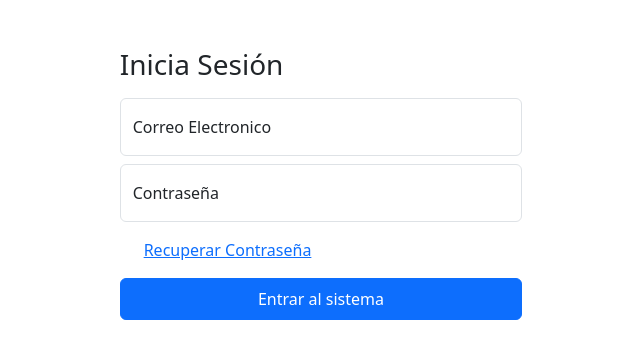
After one commit to v-devOs/Proyecto-Clase-Progra-Web, a PHP site: page /admin/login.php in a window 1280 px wide. The commit adds this page. Shown: the top 359 px of the page, without its empty margins (319-959 px from the left). Run offline with PHP 8.4, Linux system fonts and the light colour scheme; tables that the repository leaves empty or names only in its code hold one stand-in row (values such as "Sample post").

Commit message:
Version primogenea de la validacion de usuarios y roles

```diff
--- a/admin/invernadero.php
+++ b/admin/invernadero.php
@@ -2,6 +2,8 @@
 
 require_once("./invernadero.class.php");
 $app = new Invenadero;
+
+$app -> checkRol('AdministradorX');
 
 $accion = isset($_GET['accion'])
   ? $_GET['accion']
--- /dev/null
+++ b/admin/login.php
@@ -0,0 +1,35 @@
+<?php
+  require_once '../sistema.class.php';
+
+  $app = new Sistema;
+
+  $accion = isset($_GET['accion'])
+  ? $_GET['accion']
+  : null;
+
+  switch($accion){
+    case 'login':
+      $correo = $_POST['data']['correo'];
+      $contrasena = $_POST['data']['contrasena'];
+
+      if($app -> login($correo, $contrasena)){
+        echo 'Bienvenido al sistema';
+
+        echo '<pre>';
+        print_r($_SESSION);
+      }
+      else {
+        echo 'Acceso denegado';
+      }
+
+      break;
+
+    case 'logout':
+      $app -> logout();
+      break;
+
+
+    default:
+      include  'views/login/index.php';
+      break;
+  }
--- /dev/null
+++ b/admin/views/login/index.php
@@ -0,0 +1,27 @@
+<?php require('./views/header.php') ?>
+<div class="form-signin w-100 m-auto mt-5">
+
+  <dov class="row">
+    <div class="col-md-4"></div>
+    <div class="col-md-4">
+      <form method="post" action="login.php?accion=login">
+        <h1 class="h3 mb-3 fw-normal">Inicia Sesión</h1>
+        <div class="form-floating">
+          <input type="email" class="form-control" name="data[correo]" id="floatingInput" required placeholder="name@example.com">
+          <label for="floatingInput">Correo Electronico</label>
+        </div>
+        <div class="form-floating mt-2">
+          <input type="password" class="form-control" name="data[contrasena]" id="floatingPassword" required placeholder="Password">
+          <label for="floatingPassword">Contraseña</label>
+        </div>
+
+        <div class="form-check text-start my-3">
+          <a href="login.php?accion=forgot">Recuperar Contraseña</a>
+        </div>
+        <input class="btn btn-primary w-100 py-2" type="submit" value="Entrar al sistema" name="enviar"/>
+      </form>
+    </div>
+    <div class="col-md-4"></div>
+  </dov>
+</div>
+<?php require('./views/footer.php'); ?>
--- a/sistema.class.php
+++ b/sistema.class.php
@@ -1,4 +1,5 @@
 <?php
+session_start();
 require_once("config.class.php");
 class Sistema{
 
@@ -16,14 +17,23 @@ class Sistema{
     $this -> connection();
     $data=[];
     if(filter_var($correo, FILTER_VALIDATE_EMAIL)){
-        $sql= " select r.rol from usuario u
-                inner join usuario_rol ur on u.id_usuario=ur.id_usuario
-                inner join rol r on r.id_rol=ur.id_rol
-                where u.correo=:correo;";
+        $sql= " SELECT r.rol FROM usuario u
+                INNER JOIN usuario_rol ur ON u.id_usuario=ur.id_usuario
+                INNER JOIN rol r ON r.id_rol=ur.id_rol
+                WHERE u.correo=:correo;";
+
         $roles = $this->con->prepare($sql);
         $roles->bindParam(':correo',$correo,PDO::PARAM_STR);
         $roles->execute();
-        $data = $roles->fetch(PDO::FETCH_ASSOC);
+        $data = $roles->fetchAll(PDO::FETCH_ASSOC);
+
+        $roles = [];
+
+        foreach( $data as $rol ){
+          array_push($roles, $rol['rol']);
+        }
+
+        $data = $roles;
     }
     return $data;
 
@@ -32,17 +42,73 @@ class Sistema{
     $this -> connection();
     $data=[];
     if(filter_var($correo, FILTER_VALIDATE_EMAIL)){
-        $sql= " select r.rol from usuario u
-                inner join usuario_rol ur on u.id_usuario=ur.id_usuario
-                inner join rol r on r.id_rol=ur.id_rol
-                inner join rol_permiso rp on rp.id_rol=r.id_rol
-                inner join permiso p on p.id_permiso=rp.id_permiso
-                where u.correo=:correo;";
+        $sql= " SELECT p.permiso FROM usuario u
+                INNER JOIN usuario_rol ur ON u.id_usuario=ur.id_usuario
+                INNER JOIN rol r ON r.id_rol=ur.id_rol
+                INNER JOIN rol_permiso rp ON rp.id_rol=r.id_rol
+                INNER JOIN permiso p ON p.id_permiso=rp.id_permiso
+                WHERE u.correo=:correo;";
+
         $privilegios = $this->con->prepare($sql);
         $privilegios->bindParam(':correo',$correo,PDO::PARAM_STR);
         $privilegios->execute();
-        $data = $privilegios->fetch(PDO::FETCH_ASSOC);
+        $data = $privilegios->fetchAll(PDO::FETCH_ASSOC);
+
+        $permisos = [];
+
+        foreach( $data as $permiso ){
+          array_push($permisos, $permiso['permiso'] );
+        }
+
+        $data = $permisos;
     }
+
     return $data;
+  }
+
+  function login($correo, $contrasena){
+    $contrasena = md5($contrasena);
+
+    $acceso = false;
+
+    if( filter_var($correo, FILTER_VALIDATE_EMAIL) ){
+      $this -> connection();
+
+      $sql = "SELECT * FROM usuario WHERE correo = :correo AND contrasena = :contrasena";
+
+      $stmt = $this -> con -> prepare($sql);
+      $stmt -> bindParam(':correo',$correo, PDO::PARAM_STR);
+      $stmt -> bindParam(':contrasena', $contrasena, PDO::PARAM_STR);
+
+      $stmt -> execute();
+
+      $result = $stmt -> fetchAll(PDO::FETCH_ASSOC);
+
+      if (isset($result[0])){
+        $acceso = true;
+        $_SESSION['validado'] = $correo;
+        $roles = $this -> getRol($correo);
+        $privilegios = $this -> getPrivilegios($correo);
+
+        $_SESSION['roles'] = $roles;
+        $_SESSION['privilegios'] = $privilegios;
+        return $acceso;
+      }
+    }
+    $_SESSION['validado'] = false;
+    return $acceso;
+  }
+
+  function checkRol( $rol ){
+    $roles = $_SESSION['roles'];
+    if( in_array($rol, $roles) == false ){
+      echo ('Error, no tienes el rol');
+      die();
+    }
+  }
+
+  function logout(){
+    unset($_SESSION);
+    session_destroy();
+  }
 }
-}
```
